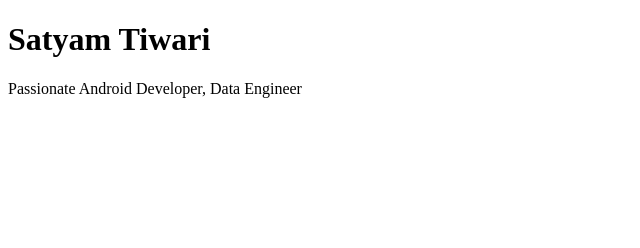
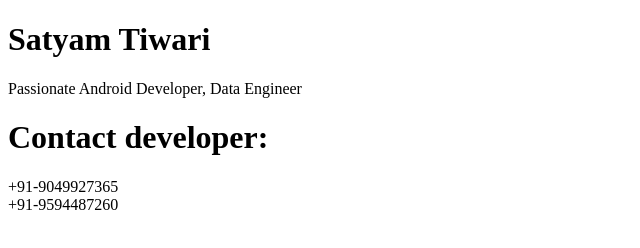
Before and after one commit to satyam-442/satyam-442.github.io, a plain HTML site: page index.html in a window 1280 px wide. Shown: the whole page, without its empty margins (0-640 px from the left). Drawn offline with Linux system fonts and the light colour scheme.

Commit message:
issue fix

```diff
--- a/index.html
+++ b/index.html
@@ -7,5 +7,8 @@
 <body>
     <h1>Satyam Tiwari</h1>
     <div>Passionate Android Developer, Data Engineer</div>
+
+    <h1>Contact developer:</h1>
+    <div>+91-9049927365 <br> +91-9594487260</div>
 </body>
 </html>
```
